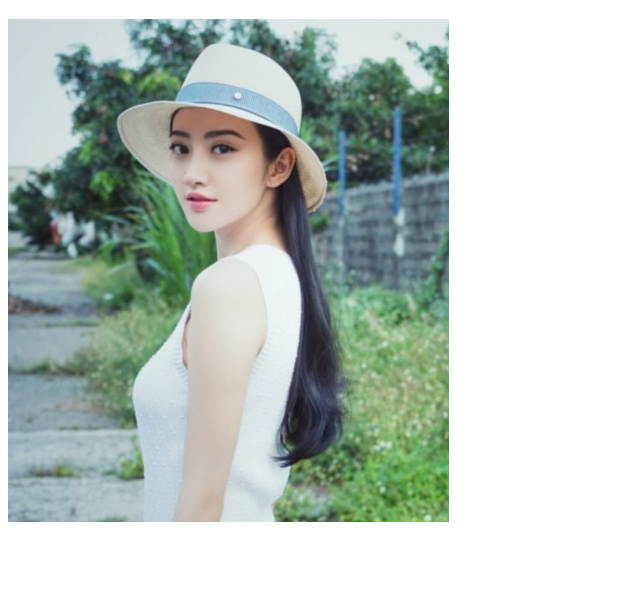
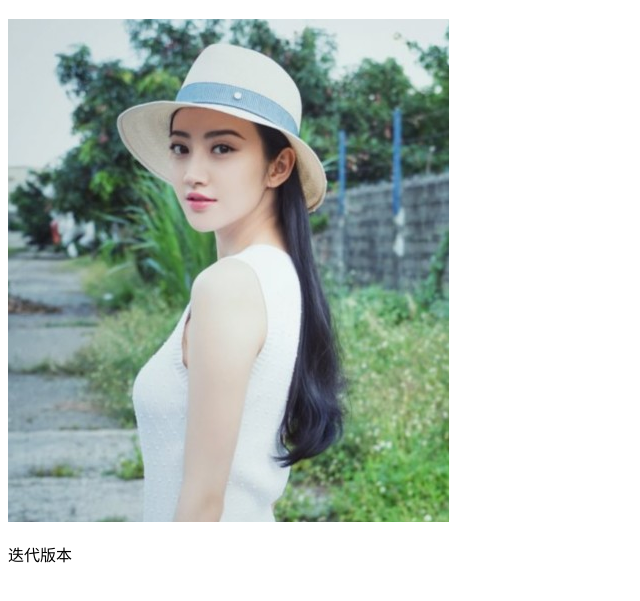
Before and after one commit to NuLiDeX/1906, a plain HTML site: page index.html in a window 1280 px wide. Shown: the part 61-662 px from the top of the page, without its empty margins (0-640 px from the left). Drawn offline with Linux system fonts and the light colour scheme.

Commit message:
迭代版本

```diff
--- a/index.html
+++ b/index.html
@@ -10,5 +10,8 @@
 <body>
     <h1>123</h1>
     <img src="jt.png" alt="">
+    <p>迭代版本</p>
+
+
 </body>
 </html>
```
